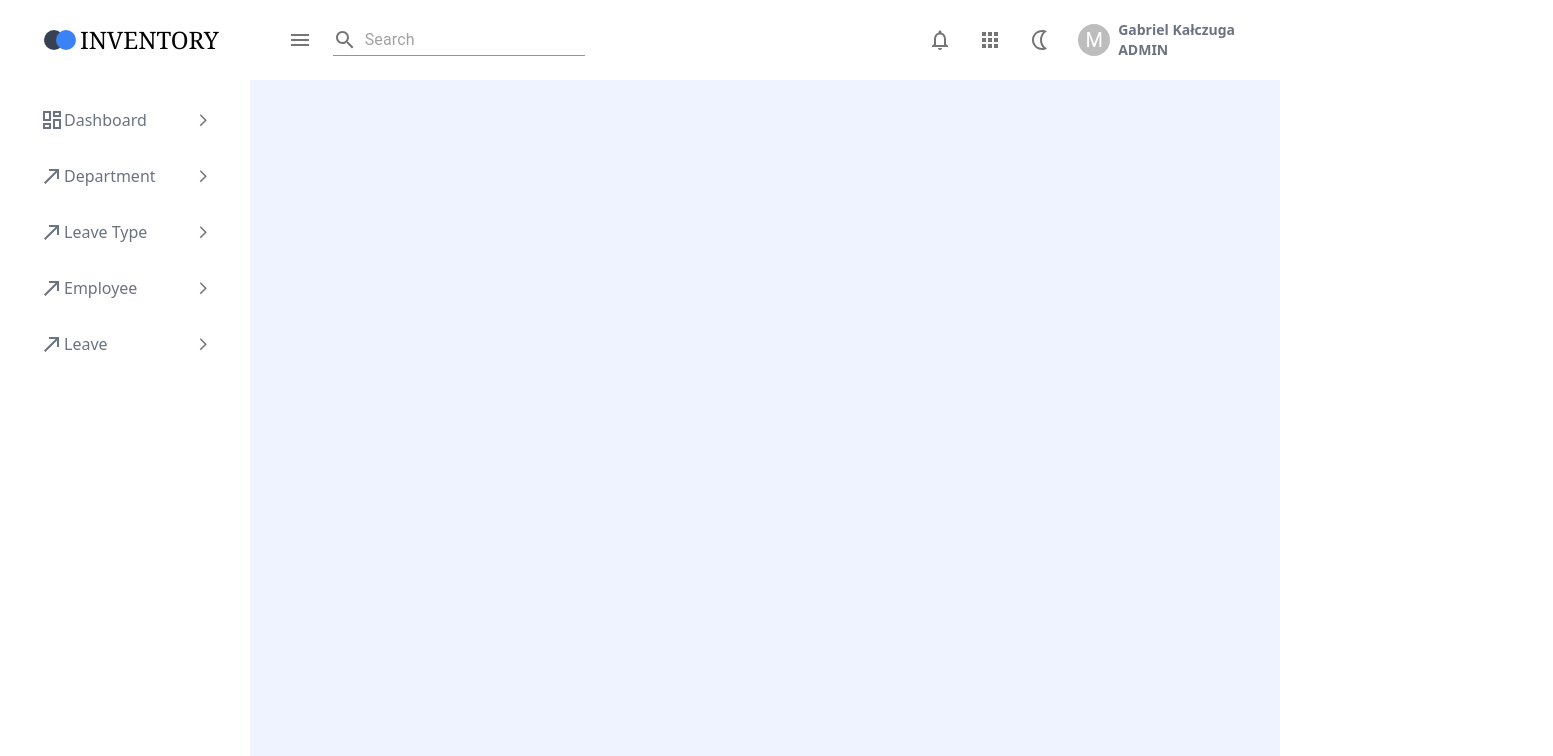
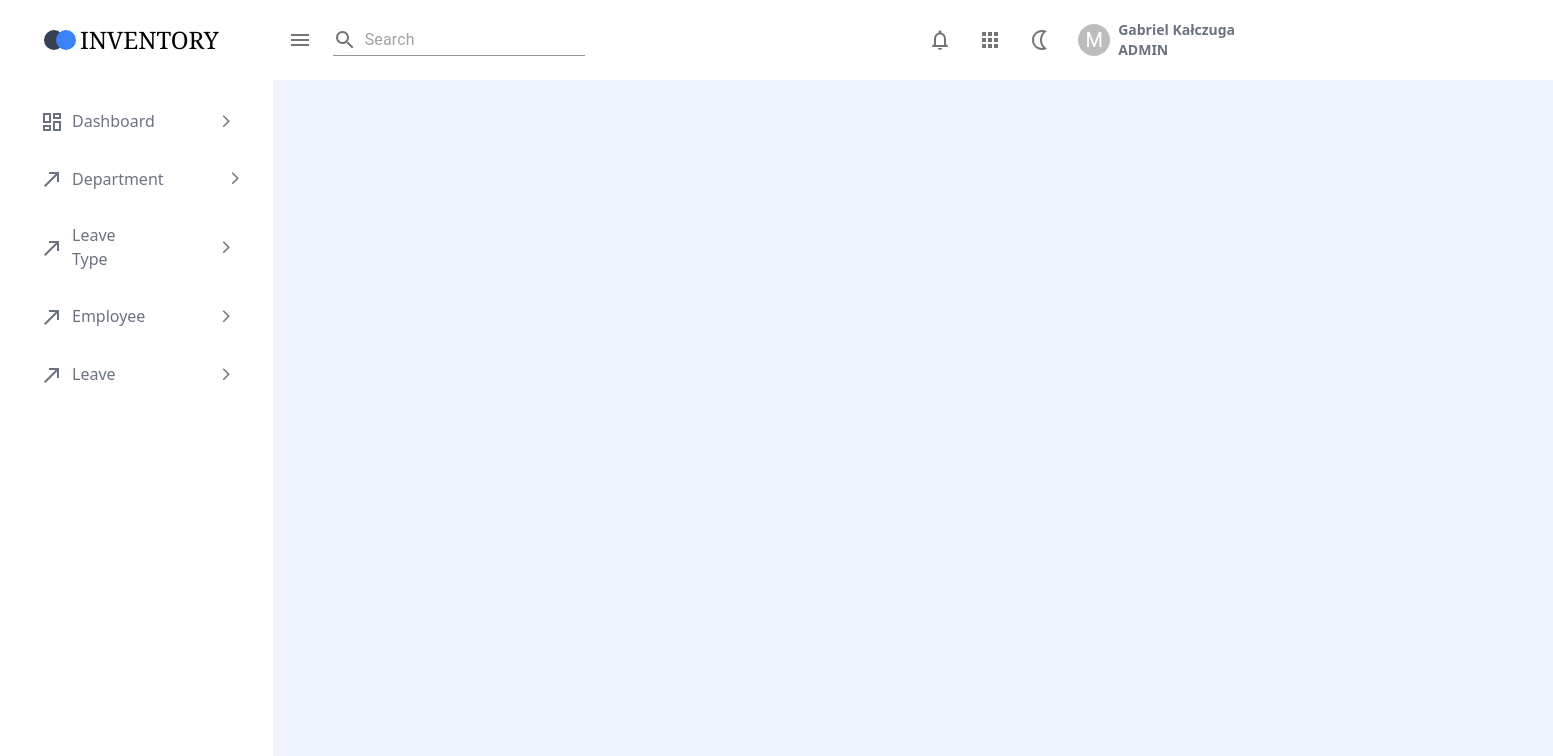
Before and after one commit to kalczugag/Employee-Leave-Management, a React (Create React App) app in the folder client/: page /dashboard/employee in a window 1280 px wide. Shown: the top 756 px of the page, 1553 px wide, since content can reach past the window. Built offline with nearby package versions, Linux system fonts and the light colour scheme.

Commit message:
sidebar list component to more reusable, setup for build up

```diff
--- a/client/src/components/sidebar/CustomAccordionSummary.tsx
+++ b/client/src/components/sidebar/CustomAccordionSummary.tsx
@@ -6,15 +6,13 @@ import MuiAccordionSummary, {
 
 export const AccordionSummary = styled((props: AccordionSummaryProps) => (
     <MuiAccordionSummary
-        expandIcon={
-            <ArrowForwardIosSharpIcon
-                sx={{ fontSize: "0.9rem", marginLeft: 5 }}
-            />
-        }
+        expandIcon={<ArrowForwardIosSharpIcon sx={{ fontSize: "0.9rem" }} />}
         {...props}
     />
 ))(({ theme }) => ({
     flexDirection: "row",
+    alignItems: "center", // Center items vertically
+    justifyContent: "space-between", // Distribute items evenly along the row
     "& .MuiAccordionSummary-expandIconWrapper.Mui-expanded": {
         transform: "rotate(90deg)",
     },
--- a/client/src/components/sidebar/LinksList.tsx
+++ b/client/src/components/sidebar/LinksList.tsx
@@ -1,19 +1,6 @@
 import { useState } from "react";
-import DashboardOutlinedIcon from "@mui/icons-material/DashboardOutlined";
-import CallMadeOutlinedIcon from "@mui/icons-material/CallMadeOutlined";
+import { LinksConfig as options } from "../../utils/config/LinksConfig";
 import LinksListItem from "./LinksListItem";
-
-const options = [
-    { label: "dashboard", element: <DashboardOutlinedIcon /> },
-    { label: "department", element: <CallMadeOutlinedIcon /> },
-    {
-        label: "Leave Type",
-        to: "leavetype",
-        element: <CallMadeOutlinedIcon />,
-    },
-    { label: "employee", element: <CallMadeOutlinedIcon /> },
-    { label: "leave", element: <CallMadeOutlinedIcon /> },
-];
 
 const LinksList = () => {
     const [expanded, setExpanded] = useState<string | false>(false);
@@ -24,19 +11,22 @@ const LinksList = () => {
             setExpanded(newExpanded ? panel : false);
         };
 
-    const renderedLinks = options.map(({ label, to, element }, index) => {
+    const renderedLinks = options.map(
+        ({ label, to, element, expendable }, index) => {
             return (
                 <LinksListItem
                     key={label}
                     label={label}
                     to={to}
                     element={element}
+                    expendable={expendable}
                     index={index++}
                     expanded={expanded}
                     handleChange={handleChange}
                 />
             );
-    });
+        }
+    );
 
     return <div className="flex flex-col space-y-2">{renderedLinks}</div>;
 };
--- a/client/src/components/sidebar/LinksListItem.tsx
+++ b/client/src/components/sidebar/LinksListItem.tsx
@@ -8,6 +8,7 @@ type Props = {
     label: string;
     to?: string;
     element: JSX.Element;
+    expendable?: boolean;
     index: number;
     expanded: string | false;
     handleChange: (
@@ -18,6 +19,7 @@ type Props = {
 const LinksListItem = ({
     label,
     to,
+    expendable,
     element,
     index,
     expanded,
@@ -25,7 +27,7 @@ const LinksListItem = ({
 }: Props) => {
     const { pathname } = useLocation();
     const pathRecognition = to ? to : label;
-    const isDashboard =
+    const isIndexRoute =
         label.startsWith("dashboard") || to?.startsWith("dashboard");
 
     // to={`/dashboard${isDashboard ? "" : `/${pathRecognition}`}`}
@@ -38,10 +40,13 @@ const LinksListItem = ({
             <AccordionSummary
                 aria-controls={`panel${index}d-content`}
                 id={`panel${index}d-header`}
+                className="space-x-16"
             >
-                <div className="flex flex-row justify-center text-gray-500">
-                    {element}
-                    {label.charAt(0).toUpperCase() + label.slice(1)}
+                <div className="flex flex-row text-gray-500 items-center md:space-x-2">
+                    <div>{element}</div>
+                    <div className="hidden md:block">
+                        {label.charAt(0).toUpperCase() + label.slice(1)}
+                    </div>
                 </div>
             </AccordionSummary>
             <AccordionDetails>
--- a/client/src/components/sidebar/Sidebar.tsx
+++ b/client/src/components/sidebar/Sidebar.tsx
@@ -2,7 +2,7 @@ import LinksList from "./LinksList";
 
 const Sidebar = () => {
     return (
-        <div className="fixed top-20 bottom-0 left-0 flex flex-col bg-white space-y-6 p-4 px-6">
+        <div className="fixed top-20 bottom-0 left-0 flex flex-col bg-white p-4 md:px-6">
             <LinksList />
         </div>
     );
--- a/client/src/pages/DashboardPage.tsx
+++ b/client/src/pages/DashboardPage.tsx
@@ -7,7 +7,7 @@ const DashboardPage = () => {
         <div>
             <Header />
             <Sidebar />
-            <div className="bg-login-2 w-screen h-screen">
+            <div className="bg-login-2 pt-80 pl-273 w-screen h-screen">
                 <Outlet />
             </div>
         </div>
--- /dev/null
+++ b/client/src/utils/config/LinksConfig.tsx
@@ -0,0 +1,25 @@
+import DashboardOutlinedIcon from "@mui/icons-material/DashboardOutlined";
+import CallMadeOutlinedIcon from "@mui/icons-material/CallMadeOutlined";
+
+interface IOptions {
+    label: string;
+    to?: string;
+    element: JSX.Element;
+    expendable?: boolean;
+}
+
+export const LinksConfig: IOptions[] = [
+    {
+        label: "dashboard",
+        expendable: false,
+        element: <DashboardOutlinedIcon />,
+    },
+    { label: "department", element: <CallMadeOutlinedIcon /> },
+    {
+        label: "Leave Type",
+        to: "leavetype",
+        element: <CallMadeOutlinedIcon />,
+    },
+    { label: "employee", element: <CallMadeOutlinedIcon /> },
+    { label: "leave", element: <CallMadeOutlinedIcon /> },
+];
--- a/client/tailwind.config.js
+++ b/client/tailwind.config.js
@@ -5,6 +5,8 @@ module.exports = {
         extend: {
             spacing: {
                 18: "72px",
+                80: "80px",
+                273: "273px",
             },
             colors: {
                 "login-1": "#f8fbff",
```
Also changed, not shown: client/src/utils/styles/sidebar.css (renamed from client/src/assets/styles/sidebar.css). Lines whose indentation alone changed are shown as unchanged.
